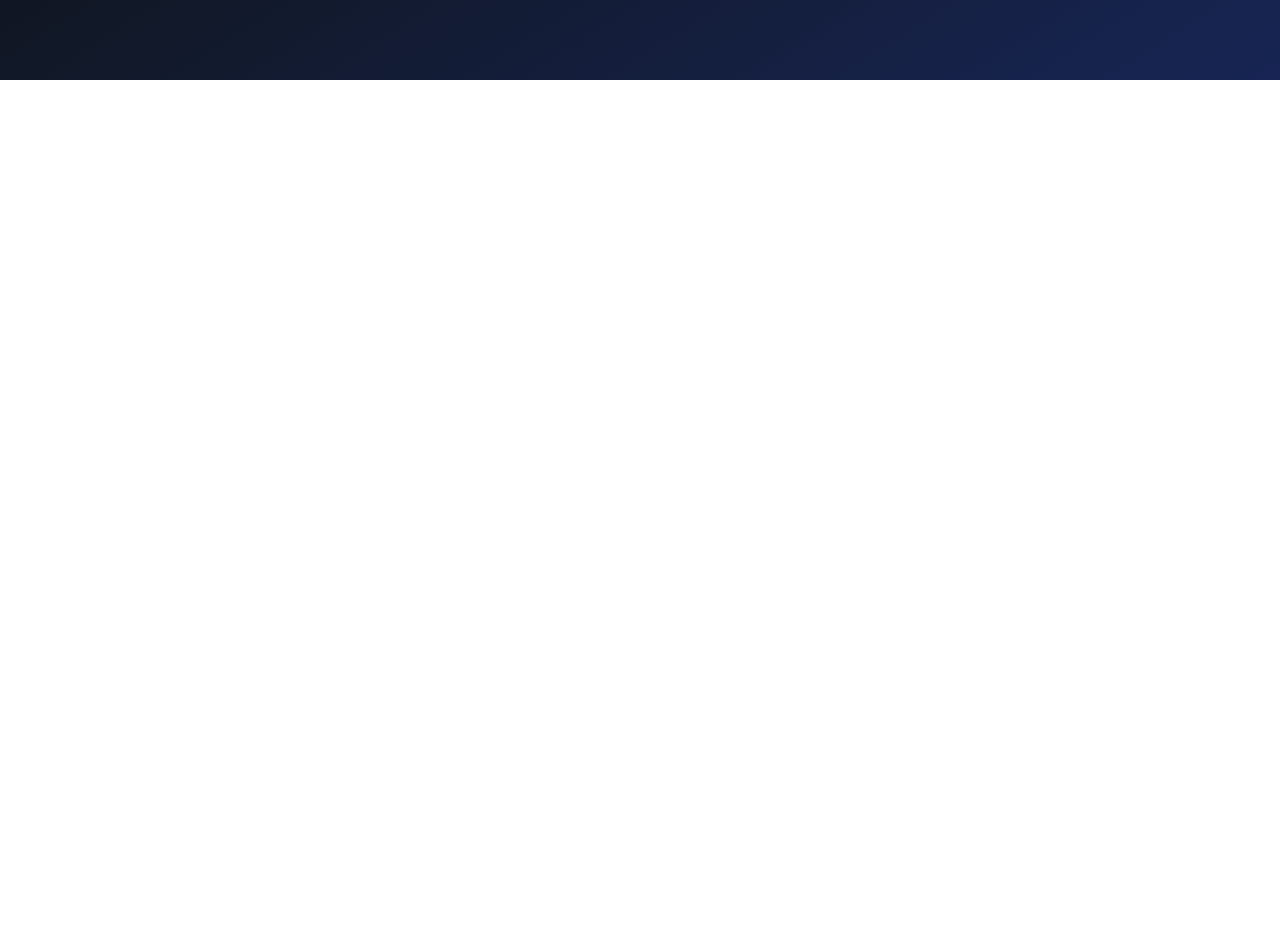
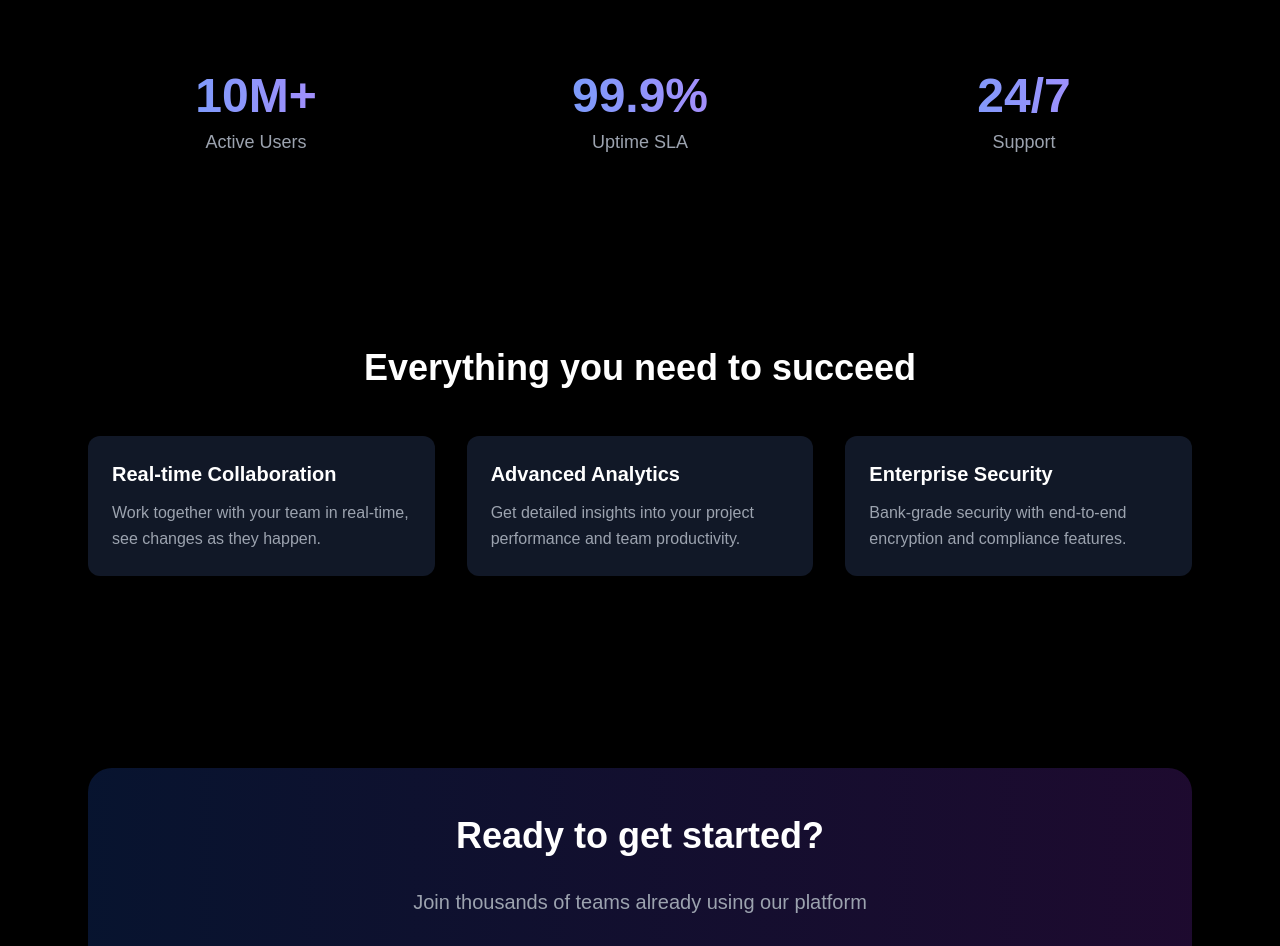
Before and after one commit to zhangyu528/my-next-app, a Next.js app: page / in a window 1280 px wide. Shown: the part 720-1666 px from the top of the page. Before the commit the page ends 800 px from the top, so only its background shows below. Built offline with nearby package versions, Linux system fonts and the light colour scheme.

Commit message:
添加一些主页page的内容

```diff
--- a/src/app/page.styles.ts
+++ b/src/app/page.styles.ts
@@ -1,28 +1,34 @@
 export const pageStyles = {
   wrapper: [
     "min-h-screen",
-    "bg-gradient-to-br from-black via-gray-900 to-blue-950",
-    "text-white"
+    "bg-black",
+    "text-white",
+    "pt-32"
   ].join(" "),
 
   main: "relative",
 
   hero: {
+    wrapper: [
+      "max-w-6xl",
+      "mx-auto",
+      "px-6"
+    ].join(" "),
+
     container: [
-      "max-w-4xl mx-auto",
-      "pt-48 pb-24",
-      "px-6",
+      "w-full",
+      "py-24",
       "text-center",
-      "flex flex-col items-center"
+      "flex flex-col items-center",
+      "bg-gradient-to-br from-blue-600 via-purple-600 to-pink-600",
+      "rounded-3xl"
     ].join(" "),
 
     title: [
       "text-6xl md:text-7xl lg:text-8xl",
       "font-bold",
       "mb-6",
-      "bg-gradient-to-r from-blue-400 via-purple-400 to-pink-400",
-      "text-transparent bg-clip-text",
-      "animate-gradient",
+      "text-white",
       "tracking-tight"
     ].join(" "),
 
@@ -40,22 +46,142 @@ export const pageStyles = {
       "transition-all duration-300"
     ].join(" ")
   },
+  stats: {
+    wrapper: [
+      "max-w-6xl",
+      "mx-auto",
+      "px-6",
+      "py-24"
+    ].join(" "),
+
+    container: [
+      "grid",
+      "grid-cols-1 md:grid-cols-3",
+      "gap-12",
+      "text-center"
+    ].join(" "),
+
+    item: [
+      "space-y-2"
+    ].join(" "),
+
+    number: [
+      "text-4xl md:text-5xl",
+      "font-bold",
+      "bg-gradient-to-r from-blue-400 to-purple-400",
+      "text-transparent bg-clip-text"
+    ].join(" "),
+
+    label: [
+      "text-gray-400",
+      "text-lg"
+    ].join(" ")
+  },
+  features: {
+    wrapper: [
+      "max-w-6xl",
+      "mx-auto",
+      "px-6",
+      "py-24"
+    ].join(" "),
+
+    container: [
+      "text-center",
+      "space-y-12"
+    ].join(" "),
+
+    title: [
+      "text-3xl md:text-4xl",
+      "font-bold",
+      "mb-4"
+    ].join(" "),
+
+    grid: [
+      "grid",
+      "grid-cols-1 md:grid-cols-3",
+      "gap-8"
+    ].join(" "),
+
+    card: [
+      "p-6",
+      "rounded-xl",
+      "bg-gray-900",
+      "text-left",
+      "hover:bg-gray-800",
+      "transition-colors"
+    ].join(" "),
+
+    cardTitle: [
+      "text-xl",
+      "font-semibold",
+      "mb-3"
+    ].join(" "),
+
+    cardText: [
+      "text-gray-400",
+      "leading-relaxed"
+    ].join(" ")
+  },
+  cta: {
+    wrapper: [
+      "max-w-6xl",
+      "mx-auto",
+      "px-6",
+      "py-24"
+    ].join(" "),
+
+    container: [
+      "text-center",
+      "space-y-8",
+      "bg-gradient-to-r from-blue-600/20 to-purple-600/20",
+      "rounded-3xl",
+      "p-12"
+    ].join(" "),
+
+    title: [
+      "text-3xl md:text-4xl",
+      "font-bold"
+    ].join(" "),
+
+    text: [
+      "text-xl",
+      "text-gray-400"
+    ].join(" "),
+
+    button: [
+      "mt-8",
+      "!bg-gradient-to-r !from-blue-500 !to-purple-600",
+      "transition-all duration-300"
+    ].join(" ")
+  },
   form: {
-    container: "max-w-md mx-auto mb-12 flex justify-center",
-    wrapper: "flex gap-2",
+    wrapper: [
+      "max-w-md",
+      "mx-auto",
+      "mb-12",
+      "px-0"
+    ].join(" "),
+    container: [
+      "flex",
+      "justify-center"
+    ].join(" "),
     input: "flex-1 px-4 py-3 rounded-lg bg-gray-800 border border-gray-700 focus:outline-none focus:border-blue-500",
     button: "px-6 py-3 bg-blue-600 rounded-lg hover:bg-blue-700 transition-colors"
   },
-  features: {
-    container: "max-w-6xl mx-auto mt-32 px-6",
-    grid: "grid md:grid-cols-3 gap-8",
-    card: "p-6 bg-gray-800 rounded-lg hover:bg-gray-750 transition-colors",
-    title: "text-xl font-semibold mb-3",
-    description: "text-gray-400"
-  },
   footer: {
-    wrapper: "border-t border-gray-800",
-    container: "max-w-6xl mx-auto py-8 px-6 text-center text-gray-500"
+    wrapper: [
+      "w-full"
+    ].join(" "),
+    container: [
+      "border-t",
+      "border-gray-800",
+      "max-w-6xl",
+      "mx-auto",
+      "py-8",
+      "px-6",
+      "text-center",
+      "text-gray-500"
+    ].join(" ")
   }
 } as const;
 
--- a/src/app/page.tsx
+++ b/src/app/page.tsx
@@ -10,6 +10,8 @@ export default function Home() {
       <Navbar />
       <div className={pageStyles.wrapper}>
         <main className={pageStyles.main}>
+          {/* Hero Section */}
+          <div className={pageStyles.hero.wrapper}>
             <div className={pageStyles.hero.container}>
               <h1 className={pageStyles.hero.title}>
                 Build something amazing
@@ -24,6 +26,71 @@ export default function Home() {
                 Get started for free
               </ArrowButton>
             </div>
+          </div>
+
+          {/* Stats Section */}
+          <div className={pageStyles.stats.wrapper}>
+            <div className={pageStyles.stats.container}>
+              <div className={pageStyles.stats.item}>
+                <div className={pageStyles.stats.number}>10M+</div>
+                <div className={pageStyles.stats.label}>Active Users</div>
+              </div>
+              <div className={pageStyles.stats.item}>
+                <div className={pageStyles.stats.number}>99.9%</div>
+                <div className={pageStyles.stats.label}>Uptime SLA</div>
+              </div>
+              <div className={pageStyles.stats.item}>
+                <div className={pageStyles.stats.number}>24/7</div>
+                <div className={pageStyles.stats.label}>Support</div>
+              </div>
+            </div>
+          </div>
+
+          {/* Features Section */}
+          <div className={pageStyles.features.wrapper}>
+            <div className={pageStyles.features.container}>
+              <h2 className={pageStyles.features.title}>
+                Everything you need to succeed
+              </h2>
+              <div className={pageStyles.features.grid}>
+                {[
+                  {
+                    title: 'Real-time Collaboration',
+                    description: 'Work together with your team in real-time, see changes as they happen.'
+                  },
+                  {
+                    title: 'Advanced Analytics',
+                    description: 'Get detailed insights into your project performance and team productivity.'
+                  },
+                  {
+                    title: 'Enterprise Security',
+                    description: 'Bank-grade security with end-to-end encryption and compliance features.'
+                  }
+                ].map((feature, index) => (
+                  <div key={index} className={pageStyles.features.card}>
+                    <h3 className={pageStyles.features.cardTitle}>{feature.title}</h3>
+                    <p className={pageStyles.features.cardText}>{feature.description}</p>
+                  </div>
+                ))}
+              </div>
+            </div>
+          </div>
+
+          {/* CTA Section */}
+          <div className={pageStyles.cta.wrapper}>
+            <div className={pageStyles.cta.container}>
+              <h2 className={pageStyles.cta.title}>Ready to get started?</h2>
+              <p className={pageStyles.cta.text}>
+                Join thousands of teams already using our platform
+              </p>
+              <ArrowButton
+                styleType="primary"
+                className={pageStyles.cta.button}
+              >
+                Start your free trial
+              </ArrowButton>
+            </div>
+          </div>
         </main>
       </div>
     </>
```
Lines whose indentation alone changed are shown as unchanged.
